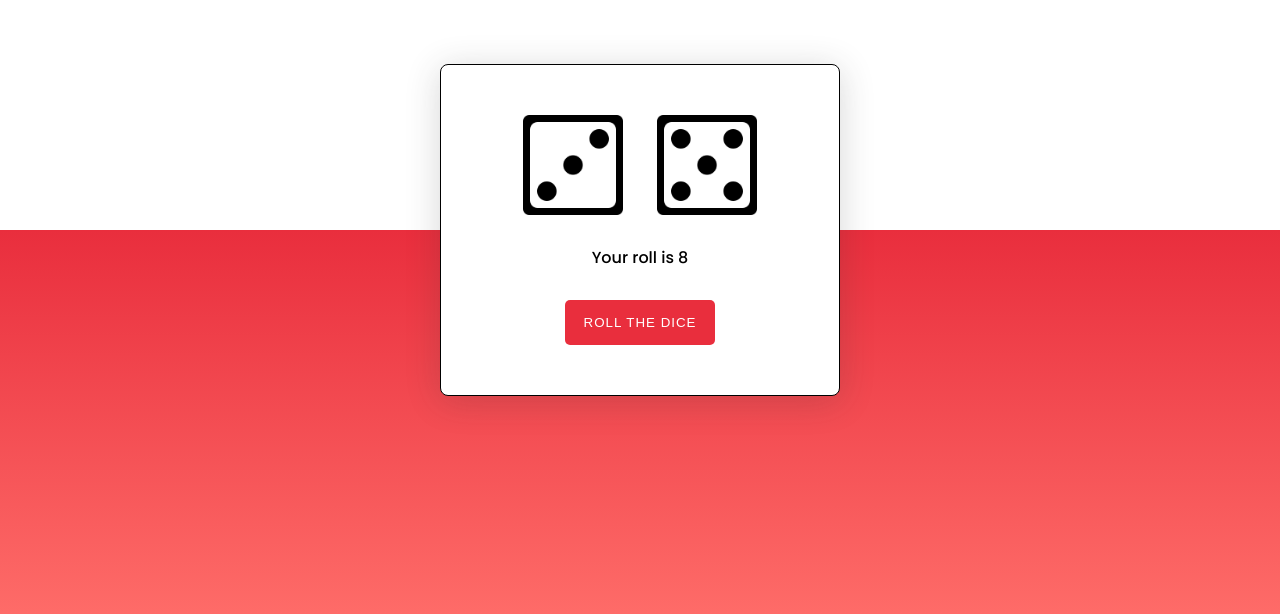
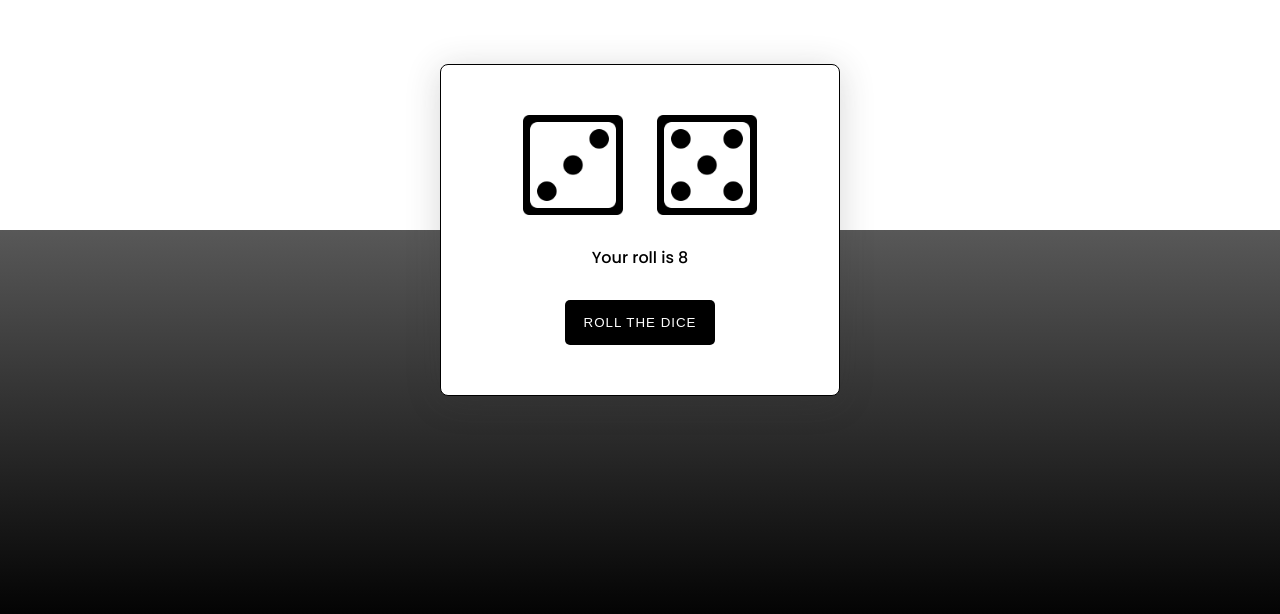
Before and after one commit to msam4/dice-roll, a plain HTML site: page index.html in a window 1280 px wide. Shown: the part 170-784 px from the top of the page. Drawn offline with Linux system fonts and the light colour scheme.

Commit message:
Change colors

```diff
--- a/style.css
+++ b/style.css
@@ -7,8 +7,8 @@
 body {
   height: 100vh;
   background: linear-gradient(
-    #e92e3d,
-    #ff6e6a
+    #585858,
+    #000000
   ) 0 100% no-repeat;
   background-size: 100% 50%;
 }
@@ -48,7 +48,7 @@ p {
 }
 
 button {
-  background-color: #e92e3d;
+  background-color: #000000;
   border: none;
   outline: none;
   color: #ffffff;
```
